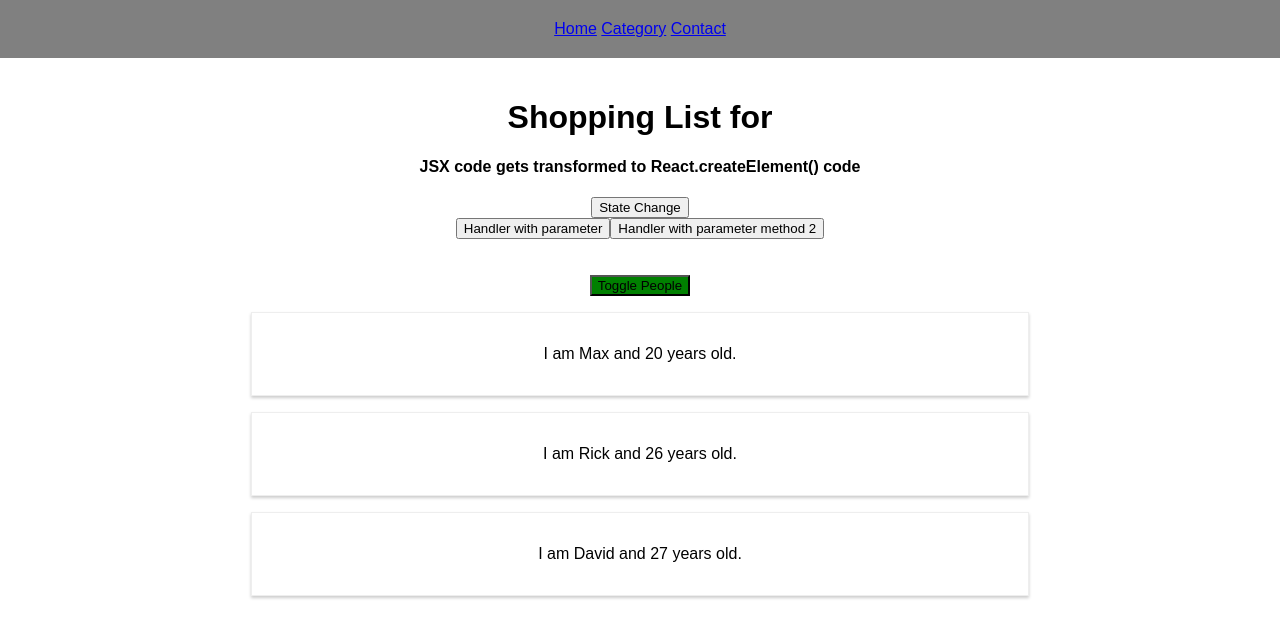
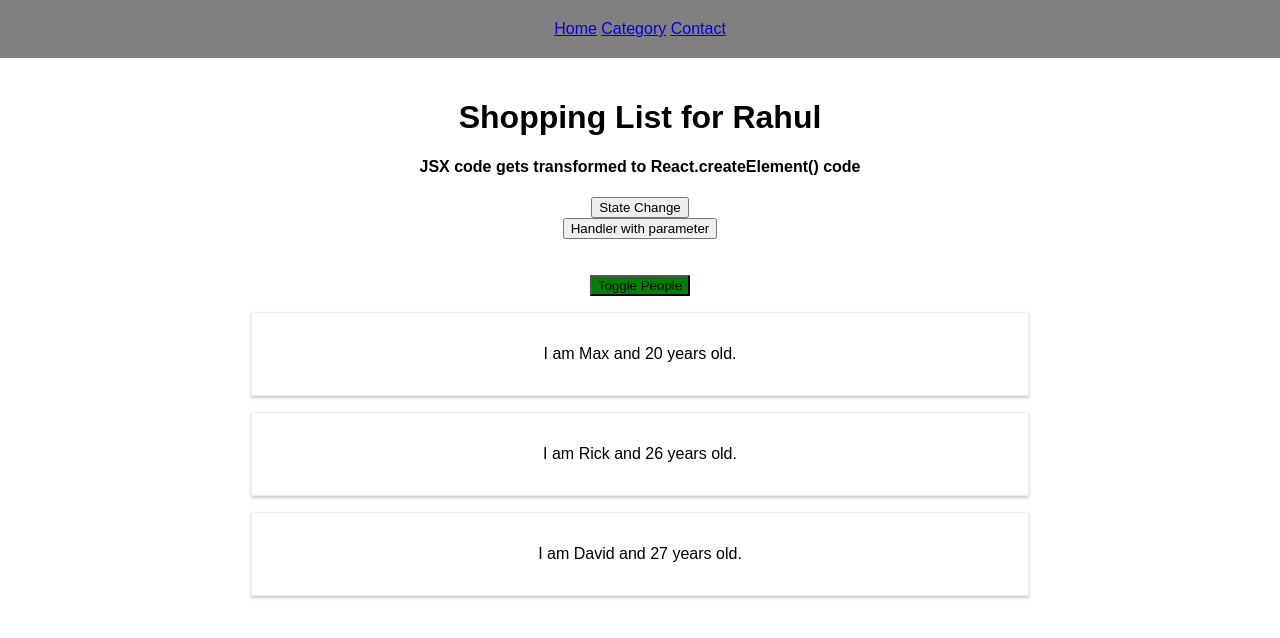
Before and after one commit to rahulh77/rfirst, a React app: page / in a window 1280 px wide. Shown: the top 638 px of the page. Built offline with nearby package versions, Linux system fonts and the light colour scheme.

Commit message:
Refactored - created cockpit component

```diff
--- /dev/null
+++ b/src/components/Cockpit/Cockpit.js
@@ -0,0 +1,43 @@
+import React from "react";
+
+//this is a functional component as it does not need to manage its own state
+const cockpit = props => {
+  const styles = {
+    backgroundColor: "red",
+    ":hover": { backgroundColor: "lightgreen", color: "black" } //pseudo-selector works with Radium
+  };
+
+  if (props.showPeople) {
+    styles.backgroundColor = "green";
+    styles[":hover"] = { backgroundColor: "salmon", color: "gray" };
+  }
+
+  return (
+    <div>
+      <h1>Shopping List for {props.appTitle}</h1>
+      <h4>JSX code gets transformed to React.createElement() code</h4>
+      <button onClick={props.switchNameHandler}>State Change</button>
+      <div>
+        <button onClick={props.clickHandlerWithParameter}>
+          Handler with parameter
+        </button>
+
+        {/* <button onClick={this.clickHandlerWithParameter.bind(this, "RAHUL")}>
+          Handler with parameter
+        </button> */}
+        {/*  convinient but inefficient syntax, as react can rerender certain things too often
+      so dont use it if bind is sufficient */}
+        {/* <button onClick={() => this.clickHandlerWithParameter("RAHUL2")}>
+          Handler with parameter method 2
+        </button> */}
+      </div>
+      <br />
+      <br />
+      <button style={styles} onClick={props.togglePeopleClicked}>
+        Toggle People
+      </button>
+    </div>
+  );
+};
+
+export default cockpit;
--- a/src/components/Main.js
+++ b/src/components/Main.js
@@ -5,8 +5,10 @@ import Radium from "radium";
 import logo from "./../logo.svg";
 
 //Below Person starts with CAP. In react components starting with small are reserved for native components (div, p, h1 etc).
-//Person can be named XYZ
+//Component fileNames starts with caps
+//Persons can be named XYZ
 import Persons from "./Persons/Persons";
+import Cockpit from "./Cockpit/Cockpit";
 
 class Main extends Component {
   //state is reserved property of custom component.
@@ -49,11 +51,6 @@ class Main extends Component {
   };
 
   render() {
-    const styles = {
-      backgroundColor: "red",
-      ":hover": { backgroundColor: "lightgreen", color: "black" } //pseudo-selector works with Radium
-    };
-
     let persons = null;
     if (this.state.showPeople) {
       persons = (
@@ -62,30 +59,21 @@ class Main extends Component {
           clicked={this.deletePersonHandler}
         />
       );
-      styles.backgroundColor = "green";
-      styles[":hover"] = { backgroundColor: "salmon", color: "gray" };
     }
 
     return (
       <div className="App-intro">
-        <h1>Shopping List for {this.props.name}</h1>
-        <h4>JSX code gets transformed to React.createElement() code</h4>
-        <button onClick={this.switchNameHandler}>State Change</button>
-        <div>
-          <button onClick={this.clickHandlerWithParameter.bind(this, "RAHUL")}>
-            Handler with parameter
-          </button>
-          {/*  convinient but inefficient syntax, as react can rerender certain things too often
-      so dont use it if bind is sufficient */}
-          <button onClick={() => this.clickHandlerWithParameter("RAHUL2")}>
-            Handler with parameter method 2
-          </button>
-        </div>
-        <br />
-        <br />
-        <button style={styles} onClick={this.togglePeople}>
-          Toggle People
-        </button>
+        <Cockpit
+          appTitle="Rahul" //if passed from parent - then appTitle={this.props.parentProp}
+          persons={this.state.persons}
+          showPeople={this.state.showPeople}
+          switchNameHandler={this.switchNameHandler}
+          togglePeopleClicked={this.togglePeople}
+          clickHandlerWithParameter={this.clickHandlerWithParameter.bind(
+            this,
+            "RAHUL"
+          )}
+        />
         {persons}
       </div>
     );
--- a/src/components/Persons/Persons.js
+++ b/src/components/Persons/Persons.js
@@ -1,19 +1,19 @@
 import React from "react";
-//import ErrorBoundary from "../ErrorBoundary/ErrorBoundary";
+import ErrorBoundary from "../ErrorBoundary/ErrorBoundary";
 import Person from "./Person/Person";
 
 // In this Parents component, we are using two props - props.persons and props.clicked
 const persons = props =>
   props.persons.map((x, index) => {
     return (
-      //   <ErrorBoundary key={x.id}>
+      <ErrorBoundary key={x.id}>
         <Person
           key={x.id}
           click={() => props.clicked(index)} // a pattern that passes method as a prop that would change state in another component
           name={x.name}
           age={x.age}
         />
-      //   </ErrorBoundary>
+      </ErrorBoundary>
     );
   });
 
--- a/src/containers/App.js
+++ b/src/containers/App.js
@@ -1,5 +1,4 @@
 import React, { Component } from "react";
-import { BrowserRouter } from "react-router-dom";
 //import Radium, { StyleRoot } from "radium";
 
 // eslint-disable-next-line
@@ -10,22 +9,12 @@ class App extends Component {
   render() {
     return (
       //React.createElement('div', {className: 'App'}, React.createElement('h4', {className: 'App-title'}, 'JSX code gets transformed to React.createElement() code'))
-      //
-      //      <StyleRoot>
-      <BrowserRouter>
-        <div className={classes.App}>
-          {/* <header className={classes.AppHeader}>
-            <img src={logo} className={classes.AppLogo} alt="logo" />
-            <h1 className={classes.AppTitle}>Welcome to React</h1>
-          </header> */}
-          <div>
-            <div className={classes.AppNav}>
-              <NavSideBar />
-            </div>
-          </div>
+
+      <div className={classes.App}>
+        <div className={classes.AppNav}>
+          <NavSideBar />
         </div>
-      </BrowserRouter>
-      //      </StyleRoot>
+      </div>
     );
   }
 }
--- a/src/index.js
+++ b/src/index.js
@@ -7,5 +7,5 @@ import "./index.css";
 import App from "./containers/App";
 //import registerServiceWorker from './registerServiceWorker';
 
-ReactDOM.render(<App name="Rahul" />, document.getElementById("root"));
+ReactDOM.render(<App />, document.getElementById("root"));
 //registerServiceWorker();
```
Lines whose indentation alone changed are shown as unchanged.
